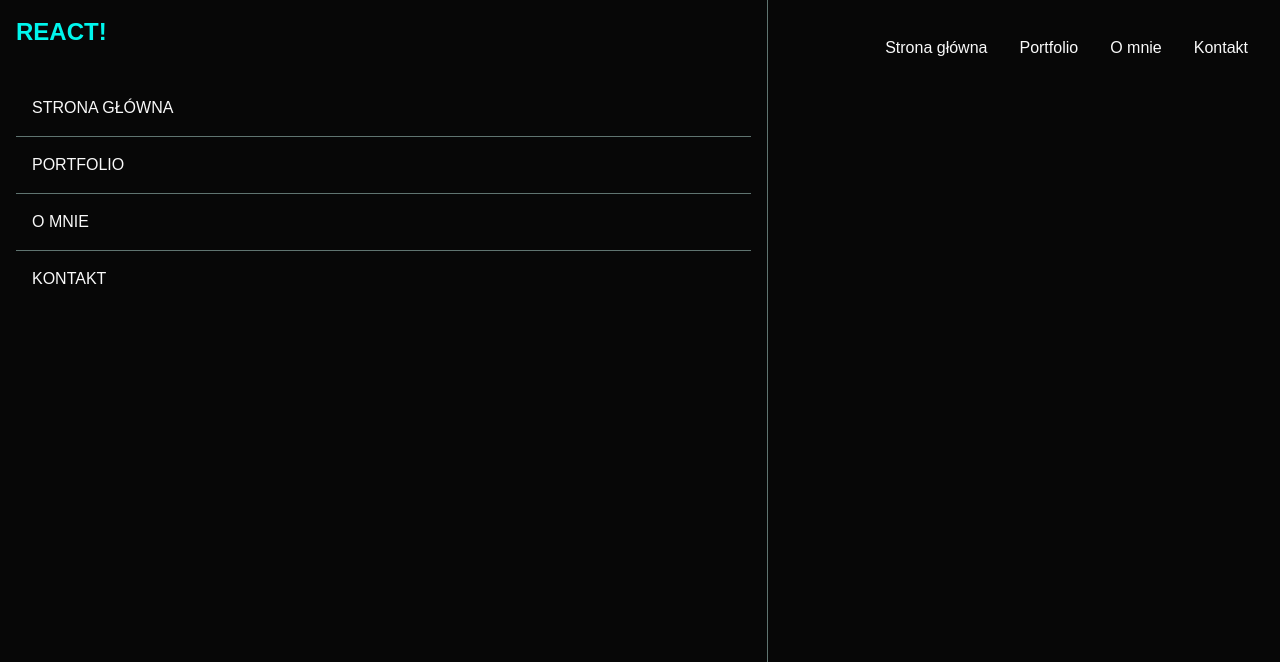
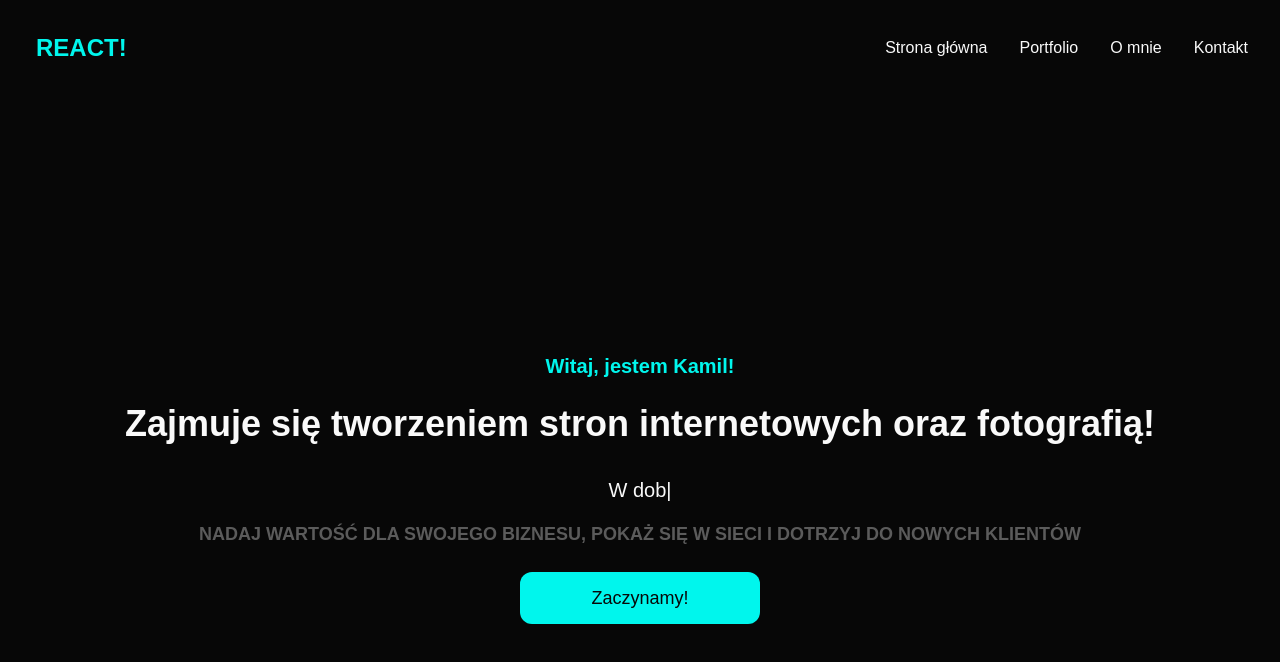
Before and after one commit to krybarski96/teest, a React (Create React App) app: page / in a window 1280 px wide. Shown: the top 662 px of the page. Built offline with nearby package versions, Linux system fonts and the light colour scheme.

Commit message:
Wprowadzenie hero

```diff
--- a/package.json
+++ b/package.json
@@ -11,6 +11,7 @@
     "react-dom": "^18.2.0",
     "react-icons": "^4.7.1",
     "react-scripts": "5.0.1",
+    "react-typed": "^1.2.0",
     "web-vitals": "^2.1.4"
   },
   "scripts": {
--- a/src/components/Hero.js
+++ b/src/components/Hero.js
@@ -1,10 +1,21 @@
-import React from 'react'
+import React from 'react';
+import Typed from 'react-typed';
 
 const Hero = () => {
     return (
         <div className="text-white">
             <div className="max-w-screen-xl w-full h-screen mx-auto text-center flex flex-col justify-center">
-                <p>Witaj, jestem Kamil!</p>
+                <p className="text-main_blue text-xl font-bold p-2">Witaj, jestem Kamil!</p>
+                <h1 className="sm:text-4xl md:text-4xl lg:text-4xl py-4 font-bold">Zajmuje się tworzeniem stron internetowych oraz fotografią!</h1>
+                <div className="flex justify-center items-center">
+                    <Typed className="sm:text-2xl md:text-xl lg:text-xl py-4"
+                           strings={['Szybko','Profesjonalnie','W dobrej cenie...']}
+                           typeSpeed={100}
+                           backSpeed={20}
+                           loop/>
+                </div>
+                <p className="sm:text-l md:text-l lg:text-lg font-bold text-gray uppercase">Nadaj wartość dla swojego biznesu, pokaż się w sieci i dotrzyj do nowych klientów</p>
+                <button className=" text-black bg-main_blue w-60 rounded-xl font-medium text-lg my-6 mx-auto py-3">Zaczynamy!</button>
             </div>
         </div>
     )
--- a/src/components/Navbar.js
+++ b/src/components/Navbar.js
@@ -3,9 +3,10 @@ import { AiOutlineAlignRight,AiOutlineClose } from "react-icons/ai";
 
 const Navbar = () => {
     // zmienne pod rozwijanie mobile menu
-    const [nav,setNav] = useState(false)
+    const [nav,setNav] = useState(true)
 
     const handleNav = () => {
+
         setNav(!nav)
     }
 
@@ -23,8 +24,8 @@ const Navbar = () => {
                 {!nav ? <AiOutlineClose size={20}/> :<AiOutlineAlignRight size={20}/>}
             </div>
             {/*Mobilemenu*/}
-            <div className={!nav ? 'fixed left-0 top-0 w-[60%] h-full border-r border-r-gray bg-black ease-in-out duration-500' : 'fixed left-[-100%]'} >
-                <h1 className="basis-1/4 text-2xl font-bold uppercase m-4 text-main_blue">React!</h1>
+            <div className={!nav ? 'fixed left-0 top-0 w-[60%] px-4 h-full border-r border-r-gray bg-black ease-in-out duration-500' : 'fixed left-[-100%]'} >
+                <h1 className="basis-1/4 text-2xl font-bold uppercase m-6 mt-8 text-main_blue">React!</h1>
                 <ul className="uppercase p-4">
                     <li className="p-4 border-b border-b-gray">Strona główna</li>
                     <li className="p-4 border-b border-b-gray">Portfolio</li>
--- a/tailwind.config.js
+++ b/tailwind.config.js
@@ -9,7 +9,7 @@ module.exports = {
     },
 
     screens: {
-      'sm': '640px',
+      'sm': '500px',
       'md': '768px',
       'lg': '1024px',
       'xl': '1280px',
@@ -22,7 +22,7 @@ module.exports = {
       'akcent': '#FAF33E',
       'black': '#070707',
       'white': '#f9f9f9',
-      'gray': '#5F7470',
+      'gray': '#5b5b5b',
     },
     extend: {},
   },
```
Also changed, not shown: 1 other file (tests, documents, lock files or other folders).
